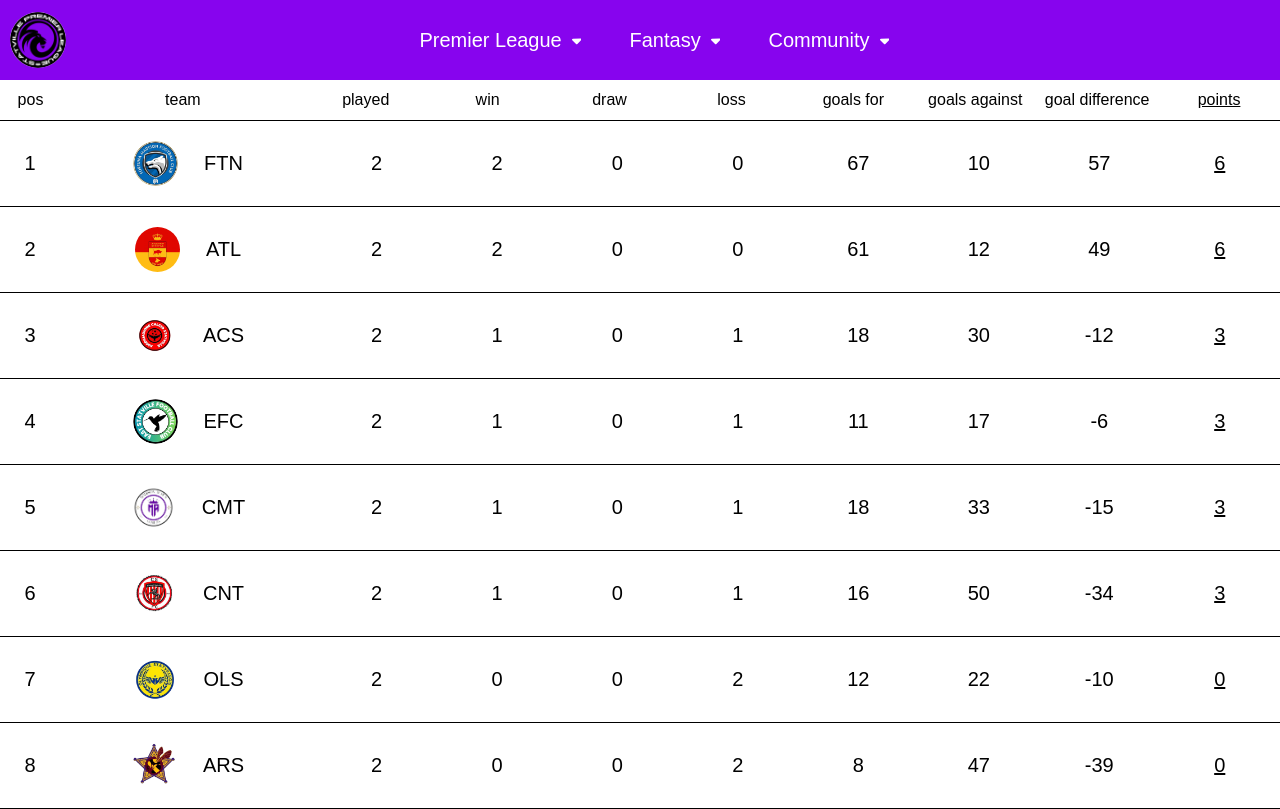
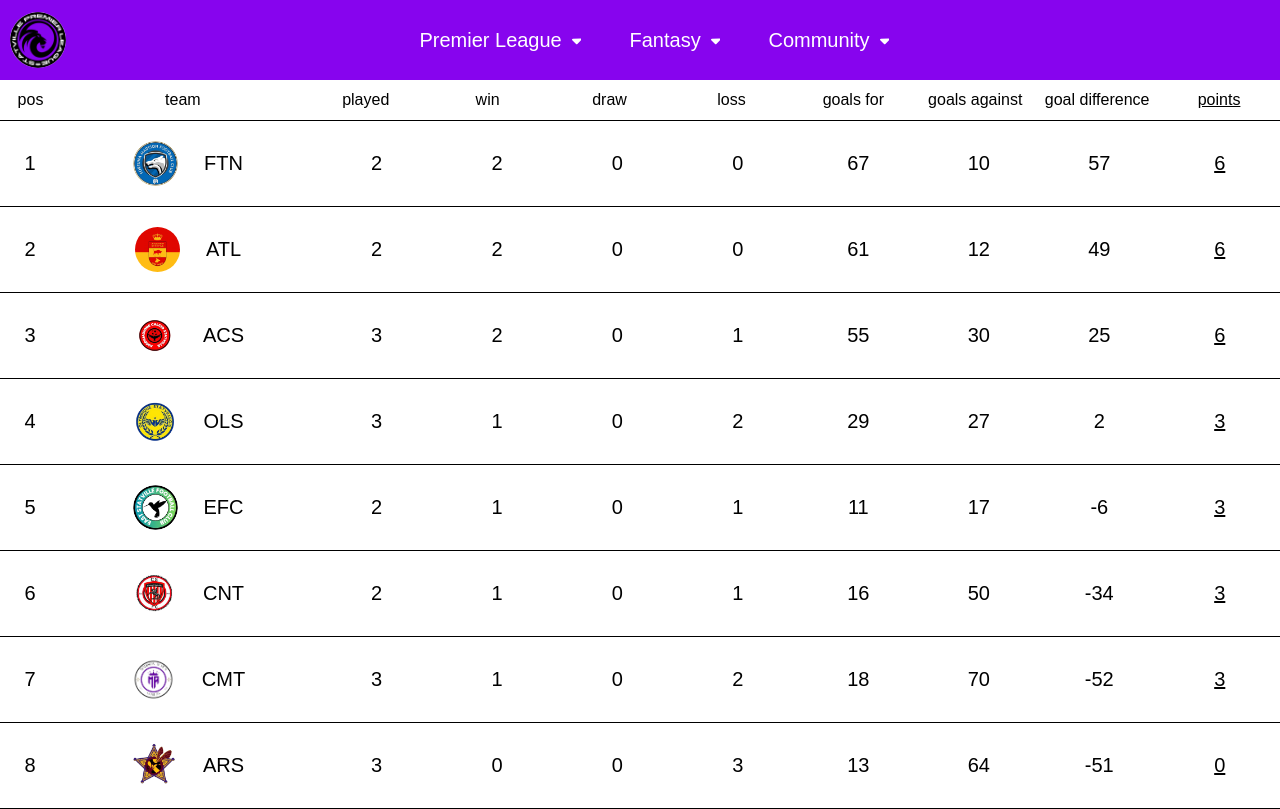
Before and after one commit to starvillePL/SPLWeb, a React (Vite) app: page /SPLWeb/table in a window 1280 px wide. Built offline with nearby package versions, Linux system fonts and the light colour scheme; a web font is replaced by a local one.

Commit message:
big update

```diff
--- a/src/pages/table/table.jsx
+++ b/src/pages/table/table.jsx
@@ -11,12 +11,12 @@
 import ARS from '../../starville/arlington.png'
 export let fortuna = [1, 'FTN', 2, 2, 0, 0, 67, 10, FTN]
 export let atletico = [2, 'ATL', 2, 2, 0, 0, 61, 12, ATL]
-export let AC = [3, 'ACS', 2, 1, 0, 1, 18, 30, ACS]
-export let east = [4, 'EFC', 2, 1, 0, 1, 11, 17, EFC]
-export let comets = [5, 'CMT', 2, 1, 0, 1, 18, 33, CMT]
+export let AC = [3, 'ACS', 3, 2, 0, 1, 55   , 30, ACS]
+export let east = [5, 'EFC', 2, 1, 0, 1, 11, 17, EFC]
+export let comets = [7, 'CMT', 3, 1, 0, 2, 18, 70, CMT]
 export let central = [6, 'CNT', 2, 1, 0, 1, 16, 50, CNT]
-export let OL = [7, 'OLS', 2, 0, 0, 2, 12, 22, OLS]
-export let arlington = [8, 'ARS', 2, 0, 0, 2, 8, 47, ARS]
+export let OL = [4, 'OLS', 3, 1, 0, 2, 29, 27, OLS]
+export let arlington = [8, 'ARS', 3, 0, 0, 3, 13, 64, ARS]
 
 export default function Table() {
 
```
